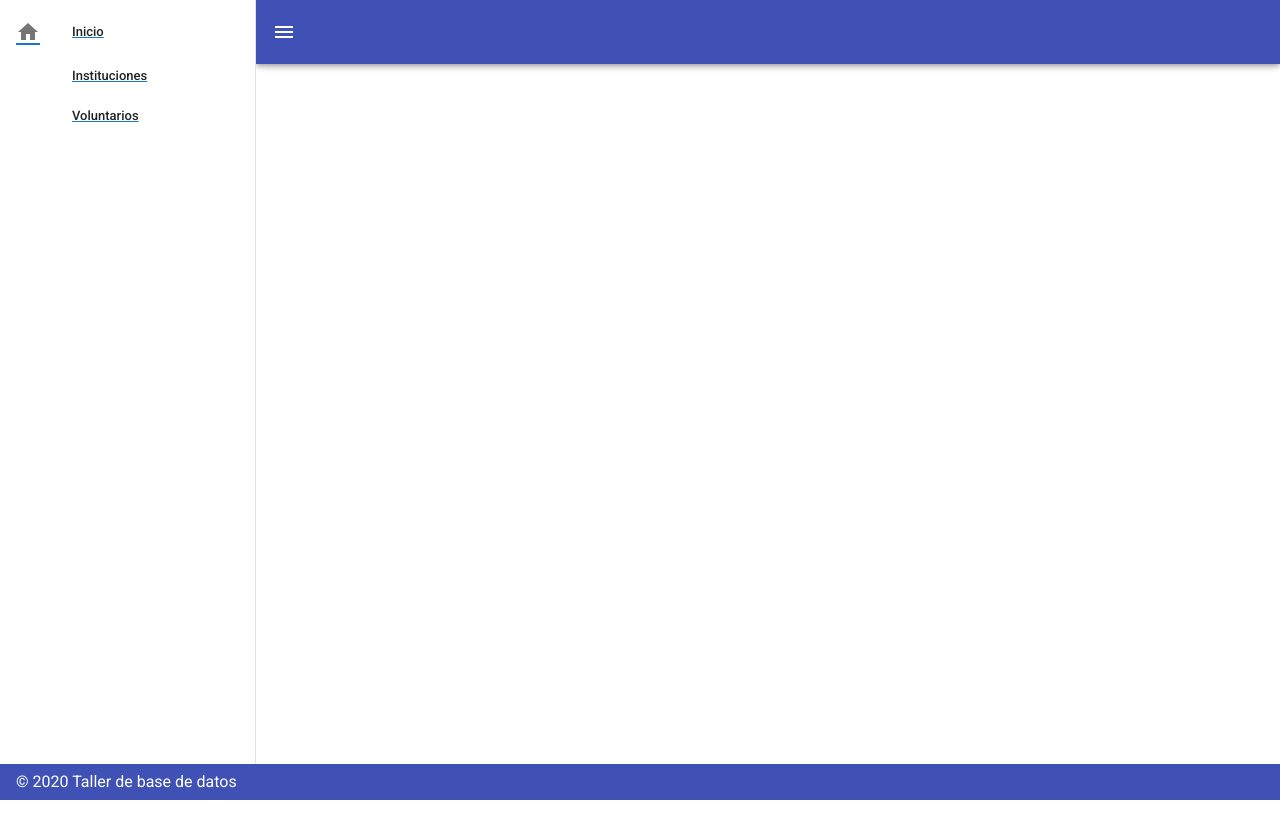
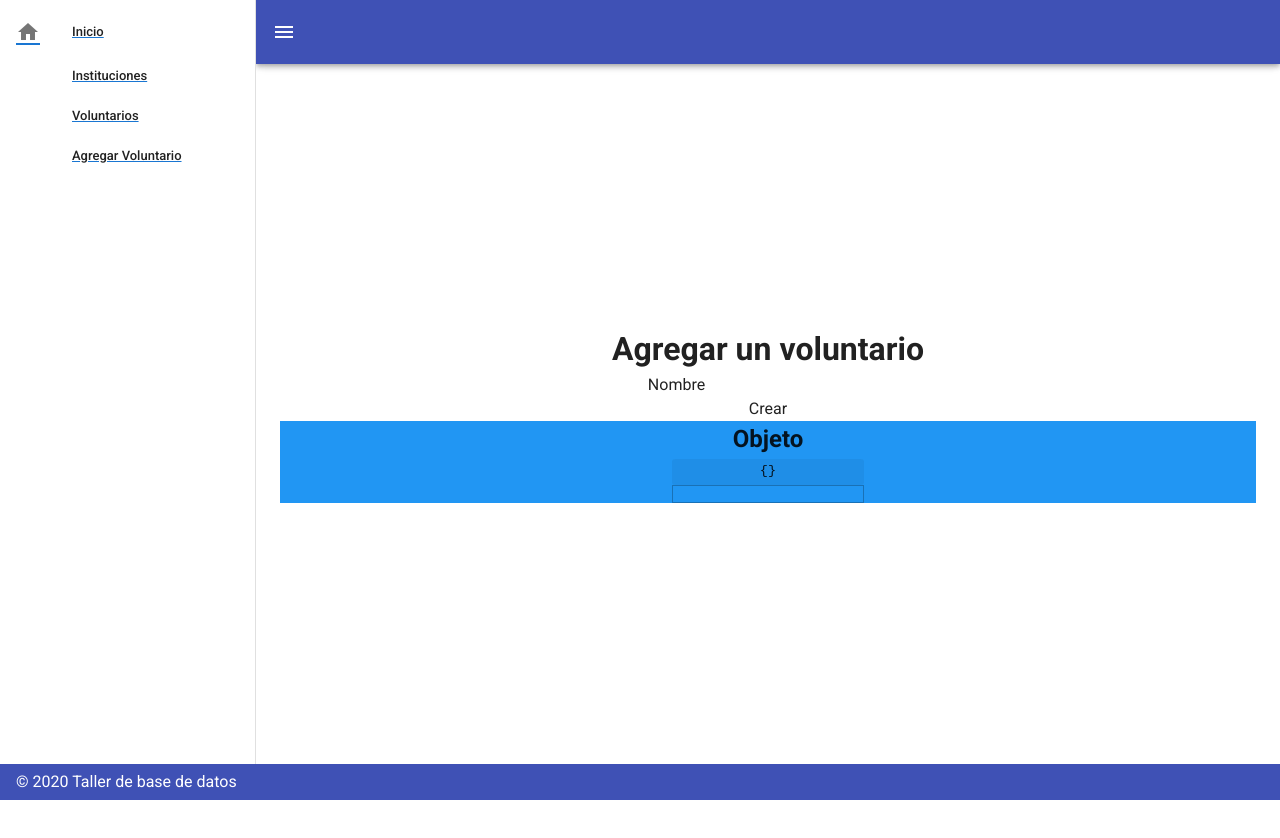
Before and after one commit to Crucazz/TBD-Frontend, a Vue app in the folder front-tbd/: page /#/api/v1/new/volunteer in a window 1280 px wide. Shown: the top 838 px of the page. Built offline with nearby package versions, Linux system fonts and the light colour scheme.

Commit message:
Vista general e individual de cada voluntario + crear voluntario

```diff
--- a/front-tbd/src/components/Layout.vue
+++ b/front-tbd/src/components/Layout.vue
@@ -32,6 +32,16 @@
             </v-list-item-action>
             <v-list-item-content>
               <v-list-item-title>Voluntarios</v-list-item-title>
+            </v-list-item-content>
+          </v-list-item>
+        </router-link>
+        <router-link to="/api/v1/new/volunteer">
+          <v-list-item link>
+            <v-list-item-action>
+              <v-icon>mdi-contact-mail</v-icon>
+            </v-list-item-action>
+            <v-list-item-content>
+              <v-list-item-title>Agregar Voluntario</v-list-item-title>
             </v-list-item-content>
           </v-list-item>
         </router-link>
--- a/front-tbd/src/router/index.js
+++ b/front-tbd/src/router/index.js
@@ -21,9 +21,19 @@ Vue.use(VueRouter)
     component: () => import(/* webpackChunkName: "institucionporid" */ '../views/InstitucionPorID.vue')
   },
   {
+    path: '/api/v1/volunteer/:id',
+    name: 'VoluntarioPorID',
+    component: () => import(/* webpackChunkName: "voluntarioporid" */ '../views/VoluntarioPorID.vue')
+  },
+  {
     path: '/api/v1/volunteer',
     name: 'volunteer',
     component: () => import(/* webpackChunkName: "volunteer" */ '../views/Voluntario.vue')
+  },
+  {
+    path: '/api/v1/new/volunteer',
+    name: 'newVolunteer',
+    component: () => import(/* webpackChunkName: "newvolunteer" */ '../views/NewVoluntario.vue')
   },
   {
     path: '/about',
--- a/front-tbd/src/views/Institucion.vue
+++ b/front-tbd/src/views/Institucion.vue
@@ -25,7 +25,7 @@
         class="mr-2"
         @click="goToInstitucion(item)"
       >
-        mdi-pencil
+        info
       </v-icon>
     </template>
   </v-data-table>
--- /dev/null
+++ b/front-tbd/src/views/NewVoluntario.vue
@@ -0,0 +1,70 @@
+<template>
+<div class="container">
+    <h1>Agregar un voluntario</h1>
+    <form>
+        <div>
+            <label for="name">Nombre</label>
+        <input type="text" id="name" v-model="newVoluntario.name">
+        </div>
+        <div>
+            <button type="button" @click="send">Crear</button>
+        </div>
+        <div class="info">
+            <h2>Objeto</h2>
+            <code>{{newVoluntario}}</code>
+            <p class="message">
+                {{message}}
+            </p>
+        </div>
+    </form>
+
+</div>
+</template>
+<script>
+export default {
+    data(){
+        return{
+            message:'',
+            newVoluntario:{}
+        }
+    },
+    methods:{
+        send:async function(){
+            this.message = '';
+            if (this.newVoluntario.name == ''){
+                this.message = 'Debes ingresar un nombre'
+            }
+            try {
+                var result = await this.$http.post('/api/v1/volunteer', this.newVoluntario);
+                let voluntario = result.data;
+                this.message = `Se creó un nuevo voluntario con id: ${voluntario.id}`;
+                this.newVoluntario = {};
+            } catch (error) {
+                console.log('error', error)
+                this.message = 'Ocurrió un error'
+            }
+        }
+    }
+}
+
+</script>
+
+<style lang="scss">
+
+code{
+    padding: .5rem 1rem;
+    color:white;
+    background:#444;
+    font-size: 1rem;
+    width: 12rem;
+    display:inline-block;
+
+}
+p.message{
+    margin:0 auto;
+    width: 12rem;
+    border:solid 1px rgba(0,0,0,0.25);
+    padding: .5rem 1rem;
+    font-weight: bold;
+}
+</style>
--- a/front-tbd/src/views/Voluntario.vue
+++ b/front-tbd/src/views/Voluntario.vue
@@ -2,19 +2,35 @@
   <v-data-table
     :headers="headers"
     :items="items"
-    :items-per-page="5"
-    item-key="name"
+    sort-by="nombre"
     class="elevation-1"
-    :footer-props="{
-      showFirstLastPage: true,
-      firstIcon: 'mdi-arrow-collapse-left',
-      lastIcon: 'mdi-arrow-collapse-right',
-      prevIcon: 'mdi-minus',
-      nextIcon: 'mdi-plus'
-    }"
-  ></v-data-table>
+  >
 
+    <template v-slot:top>
+      <v-toolbar flat color="white">
+        <v-toolbar-title>Voluntarios</v-toolbar-title>
+        <v-divider
+          class="mx-4"
+          inset
+          vertical
+        ></v-divider>
+        <v-spacer></v-spacer>
+      </v-toolbar>
+    </template>
+
+
+    <template v-slot:item.actions="{ item }">
+      <v-icon
+        small
+        class="mr-2"
+        @click="goToVoluntario(item)"
+      >
+        info
+      </v-icon>
+    </template>
+  </v-data-table>
 </template>
+
 
 
 
@@ -33,6 +49,7 @@
             value: 'id',
           },
           { text: 'Nombre', value: 'name' },
+          { text: 'Acciones', value: 'actions', sortable: false },
         ],
         }
     },
@@ -47,9 +64,12 @@
                 console.log('error', error);
             }
         },
-
-
-
+        goToVoluntario(item) {
+          this.$router.push({name:'VoluntarioPorID',params:{id:item.id}})
+        },
+        newVoluntario() {
+          this.$router.push({name:'newVolunteer'})
+        }
     },
     //Función que se ejecuta al cargar el componente
     created:function(){
--- /dev/null
+++ b/front-tbd/src/views/VoluntarioPorID.vue
@@ -0,0 +1,40 @@
+<template>
+    <div>
+    <h1>{{this.$route.path}}</h1>
+    <ul class="item-list">
+      <li v-for="(item, index) in items" :key="index">
+       <!-- <img :src="'https://loremflickr.com/160/120/dog?lock='+i"/>-->
+        {{item}}
+      </li>
+    </ul>
+    <div v-if="items.length==0" class="empty-list">
+      <em>No se han cargado los datos</em>
+    </div>
+  </div>
+</template>
+<script>
+export default {
+    //Función que contiene los datos del componente
+    data(){
+        return{
+            //Lista de ítems a mostrar
+            items:[]
+        }
+    },
+    methods:{
+        //Función asíncrona para consultar los datos
+        getData: async function(){
+            try {
+                let response = await this.$http.get(this.$route.path);
+                this.items  = response.data;
+            } catch (error) {
+                console.log('error', error);
+            }
+        }
+    },
+    //Función que se ejecuta al cargar el componente
+    created:function(){
+        this.getData();
+    }
+}
+</script>
```
